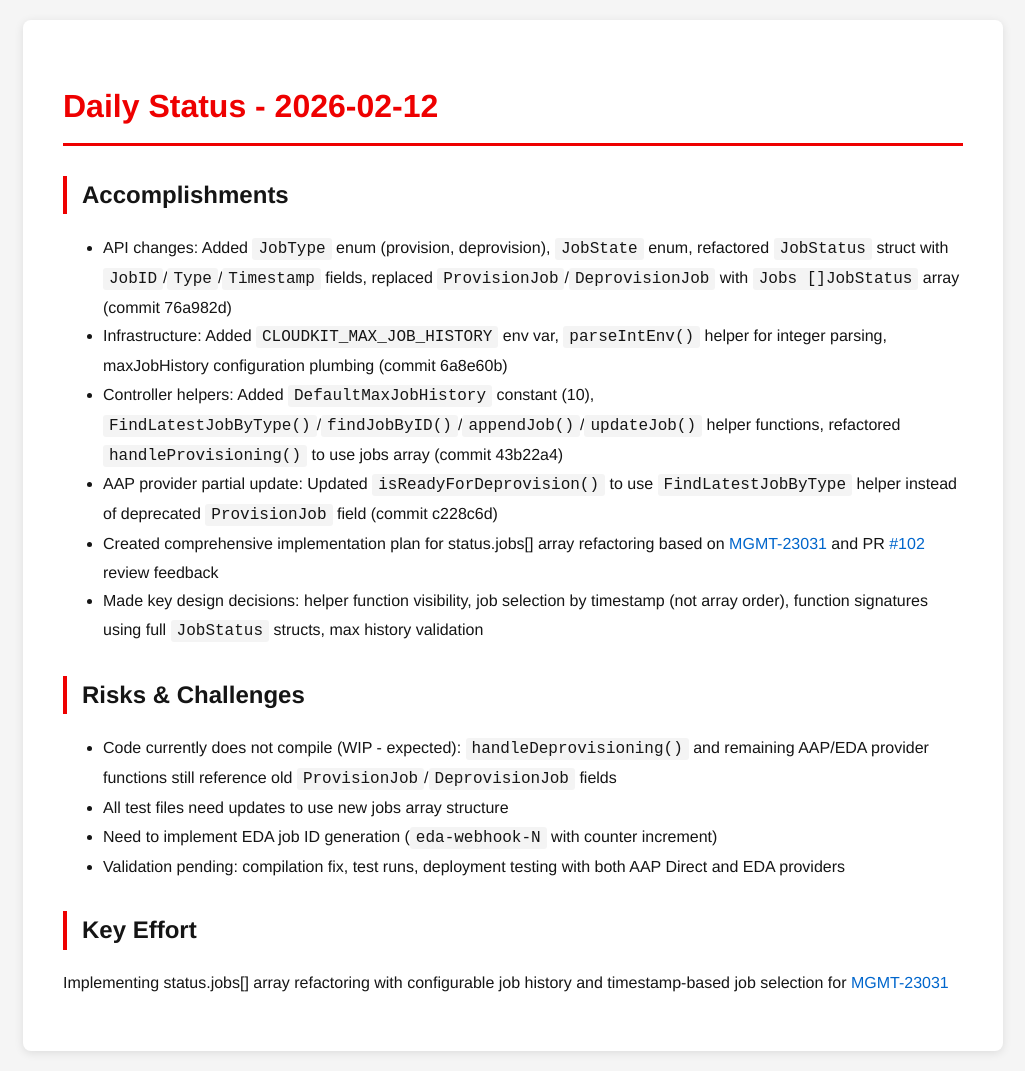
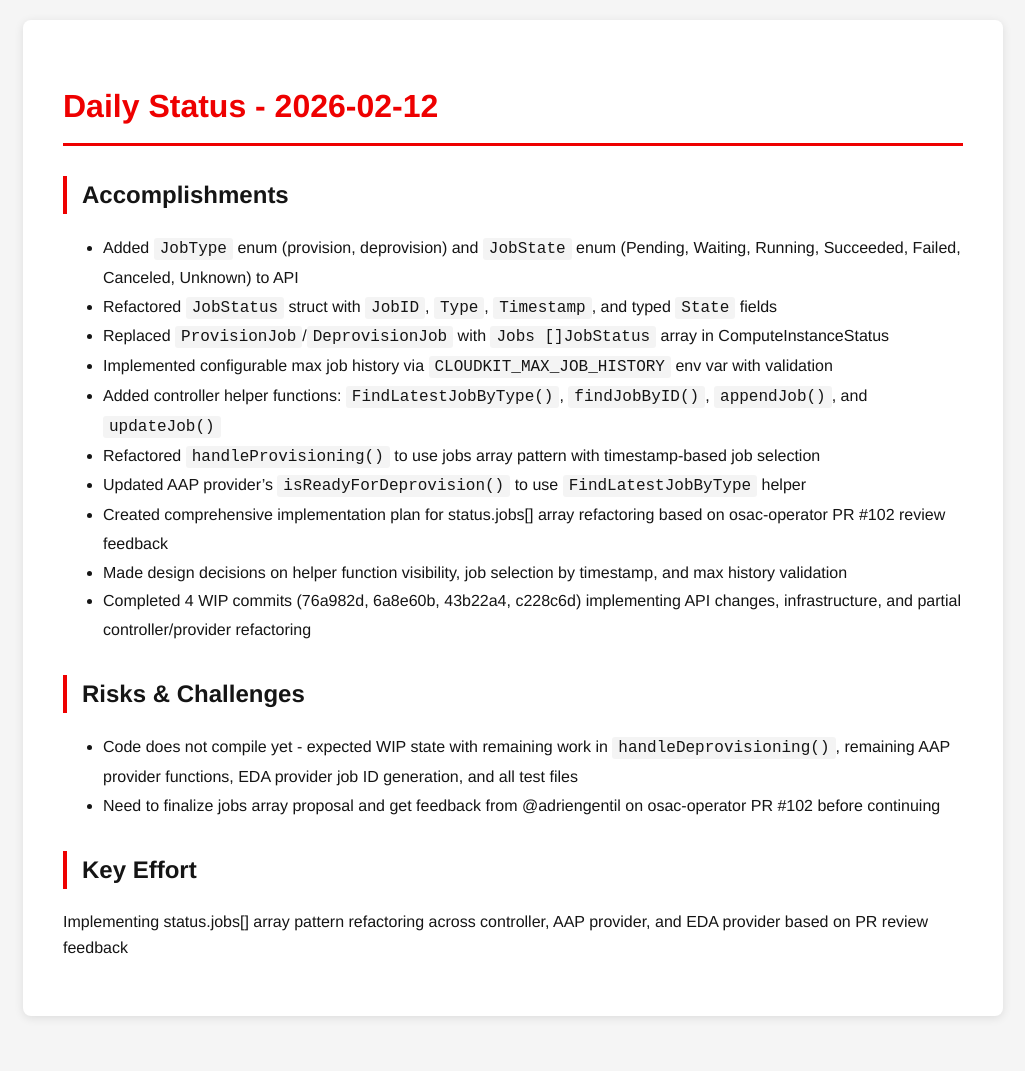
Before and after one commit to tzvatot/daily-status, a Jekyll site: the page built from 2026-02-12.md, in a window 1280 px wide. Shown: the whole page, without its empty margins (127-1152 px from the left). Built offline with Jekyll 4.4.1, drawn with Linux system fonts in a browser that asks for light colours; after the commit the page ends 1036 px from its top, so only the background shows below that.

Commit message:
Daily status update - 2026-02-12

```diff
--- a/2026-02-12.md
+++ b/2026-02-12.md
@@ -7,18 +7,20 @@ date: 2026-02-12
 # Daily Status - 2026-02-12
 
 ## Accomplishments
-- API changes: Added `JobType` enum (provision, deprovision), `JobState` enum, refactored `JobStatus` struct with `JobID`/`Type`/`Timestamp` fields, replaced `ProvisionJob`/`DeprovisionJob` with `Jobs []JobStatus` array (commit 76a982d)
-- Infrastructure: Added `CLOUDKIT_MAX_JOB_HISTORY` env var, `parseIntEnv()` helper for integer parsing, maxJobHistory configuration plumbing (commit 6a8e60b)
-- Controller helpers: Added `DefaultMaxJobHistory` constant (10), `FindLatestJobByType()`/`findJobByID()`/`appendJob()`/`updateJob()` helper functions, refactored `handleProvisioning()` to use jobs array (commit 43b22a4)
-- AAP provider partial update: Updated `isReadyForDeprovision()` to use `FindLatestJobByType` helper instead of deprecated `ProvisionJob` field (commit c228c6d)
-- Created comprehensive implementation plan for status.jobs[] array refactoring based on [MGMT-23031](https://issues.redhat.com/browse/MGMT-23031) and PR [#102](https://github.com/osac-project/osac-operator/pull/102) review feedback
-- Made key design decisions: helper function visibility, job selection by timestamp (not array order), function signatures using full `JobStatus` structs, max history validation
+- Added `JobType` enum (provision, deprovision) and `JobState` enum (Pending, Waiting, Running, Succeeded, Failed, Canceled, Unknown) to API
+- Refactored `JobStatus` struct with `JobID`, `Type`, `Timestamp`, and typed `State` fields
+- Replaced `ProvisionJob`/`DeprovisionJob` with `Jobs []JobStatus` array in ComputeInstanceStatus
+- Implemented configurable max job history via `CLOUDKIT_MAX_JOB_HISTORY` env var with validation
+- Added controller helper functions: `FindLatestJobByType()`, `findJobByID()`, `appendJob()`, and `updateJob()`
+- Refactored `handleProvisioning()` to use jobs array pattern with timestamp-based job selection
+- Updated AAP provider's `isReadyForDeprovision()` to use `FindLatestJobByType` helper
+- Created comprehensive implementation plan for status.jobs[] array refactoring based on osac-operator PR #102 review feedback
+- Made design decisions on helper function visibility, job selection by timestamp, and max history validation
+- Completed 4 WIP commits (76a982d, 6a8e60b, 43b22a4, c228c6d) implementing API changes, infrastructure, and partial controller/provider refactoring
 
 ## Risks & Challenges
-- Code currently does not compile (WIP - expected): `handleDeprovisioning()` and remaining AAP/EDA provider functions still reference old `ProvisionJob`/`DeprovisionJob` fields
-- All test files need updates to use new jobs array structure
-- Need to implement EDA job ID generation (`eda-webhook-N` with counter increment)
-- Validation pending: compilation fix, test runs, deployment testing with both AAP Direct and EDA providers
+- Code does not compile yet - expected WIP state with remaining work in `handleDeprovisioning()`, remaining AAP provider functions, EDA provider job ID generation, and all test files
+- Need to finalize jobs array proposal and get feedback from @adriengentil on osac-operator PR #102 before continuing
 
 ## Key Effort
-Implementing status.jobs[] array refactoring with configurable job history and timestamp-based job selection for [MGMT-23031](https://issues.redhat.com/browse/MGMT-23031)
+Implementing status.jobs[] array pattern refactoring across controller, AAP provider, and EDA provider based on PR review feedback
```
